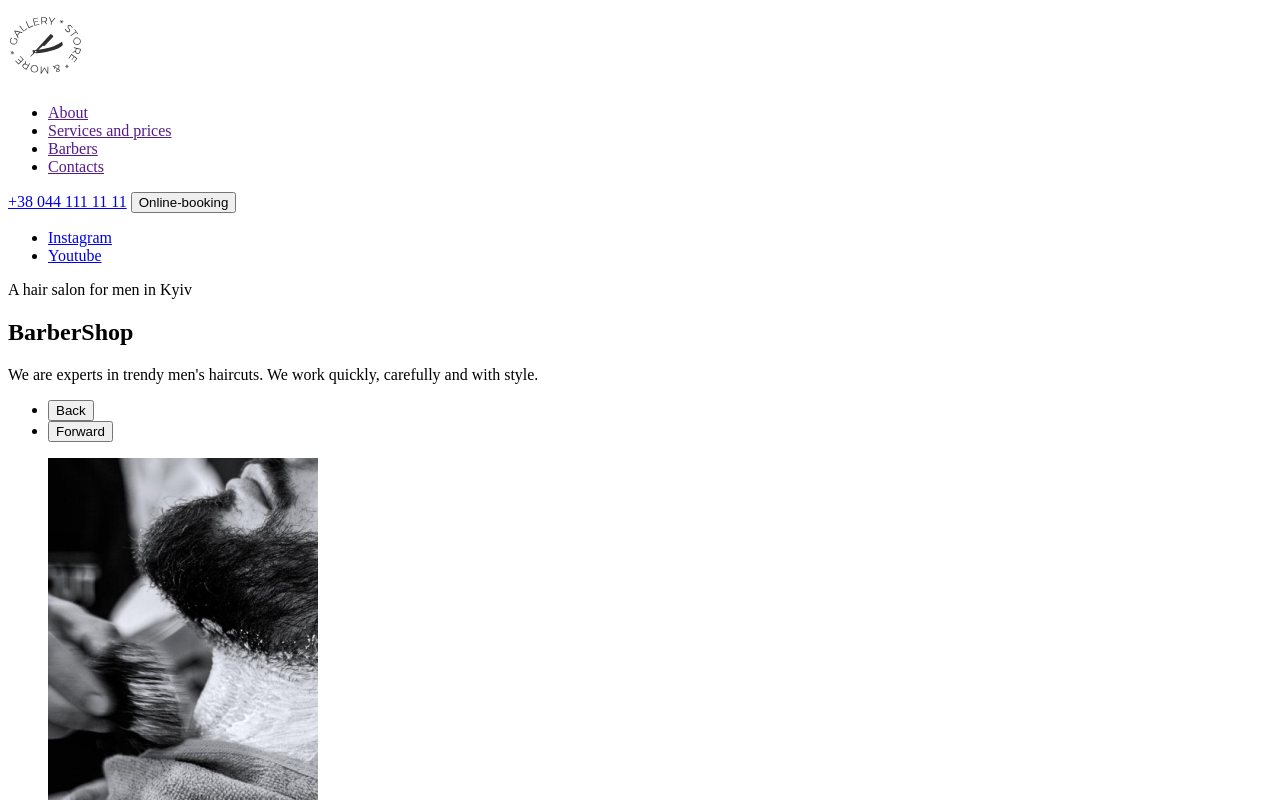
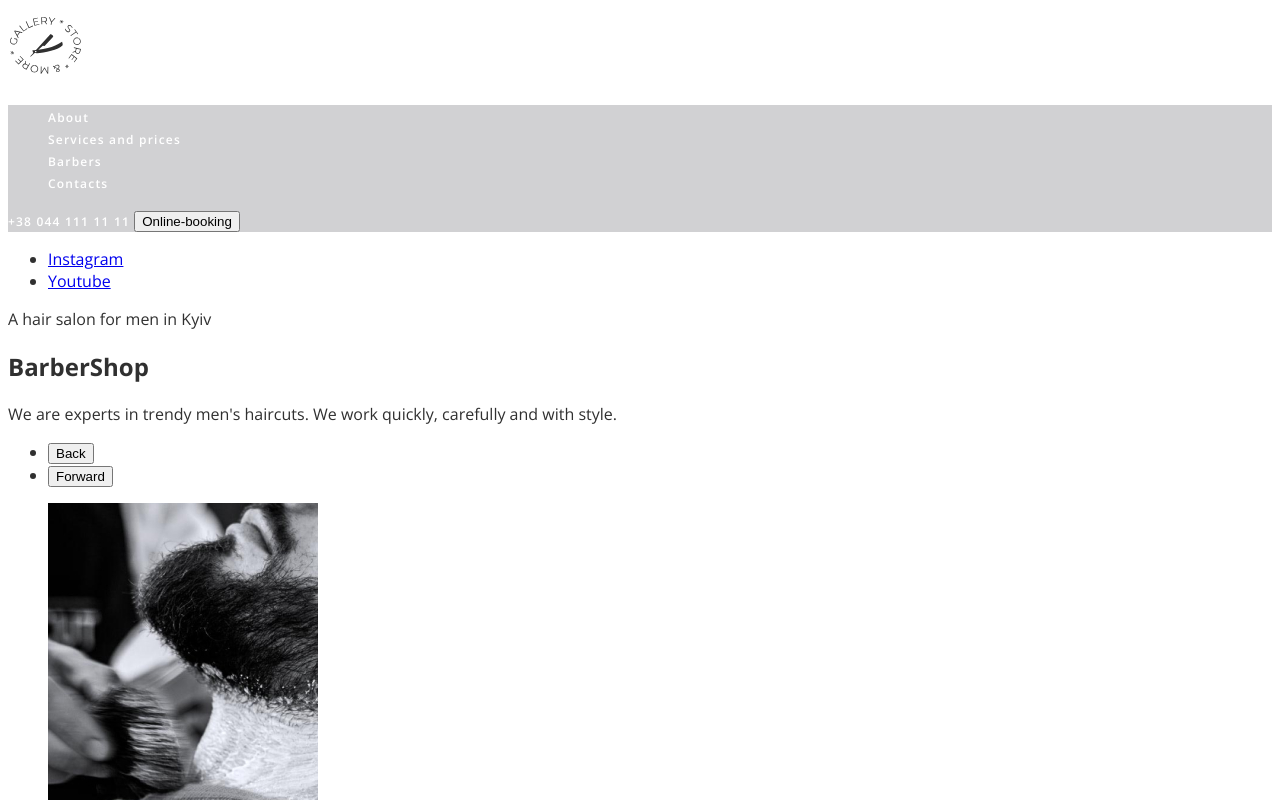
Before and after one commit to Alinemis/barber-shop, a plain HTML site: page index.html in a window 1280 px wide. Shown: the top 800 px of the page. Drawn offline with nearby package versions, Linux system fonts and the light colour scheme.

Commit message:
update index.html

```diff
--- a/index.html
+++ b/index.html
@@ -5,36 +5,50 @@
     <meta http-equiv="X-UA-Compatible" content="IE=edge" />
     <meta name="viewport" content="width=device-width, initial-scale=1.0" />
     <title>Document</title>
+    <!-- fonts -->
+    <link rel="preconnect" href="https://fonts.googleapis.com" />
+    <link rel="preconnect" href="https://fonts.gstatic.com" crossorigin />
+    <link
+      href="https://fonts.googleapis.com/css2?family=Open+Sans:wght@400;600;700&family=Raleway:wght@700&display=swap"
+      rel="stylesheet"
+    />
+    <!-- style css -->
+    <link rel="stylesheet" href="./css/style.css" />
   </head>
   <body>
     <!--header-->
-    <header>
-      <a href="./index.html">
+    <header class="header">
+      <a class="header-logo link" href="./index.html">
         <img
+          class="header-img"
           src="./image/header/logo.svg"
           alt="BarberShop logo"
           width="76"
           height="76"
         />
       </a>
-      <nav>
-        <ul>
-          <li>
-            <a href="">About</a>
+      <section class="header-section">
+        <nav class="header-nav">
+          <ul class="header-list list">
+            <li class="header-item">
+              <a class="header-link link" href="">About</a>
             </li>
-          <li>
-            <a href="">Services and prices</a>
+            <li class="header-item">
+              <a class="header-link link" href="">Services and prices</a>
             </li>
-          <li>
-            <a href="">Barbers</a>
+            <li class="header-item">
+              <a class="header-link link" href="">Barbers</a>
             </li>
-          <li>
-            <a href="">Contacts</a>
+            <li class="header-item">
+              <a class="header-link link" href="">Contacts</a>
             </li>
           </ul>
         </nav>
-      <a href="tel:+380441111111">+38 044 111 11 11</a>
-      <button type="button">Online-booking</button>
+        <a class="header-tel link" href="tel:+380441111111"
+          >+38 044 111 11 11</a
+        >
+        <button class="header-btn" type="button">Online-booking</button>
+      </section>
     </header>
     <!--main-->
     <main>
@@ -206,7 +220,7 @@
             <img
               src="./image/gallery/img1.jpg"
               alt="Barber cuts hair with a machine"
-              widht="270"
+              width="270"
               height="360"
             />
           </li>
@@ -214,7 +228,7 @@
             <img
               src="./image/gallery/img2.jpg"
               alt="Barber applies shaving foam"
-              widht="270"
+              width="270"
               height="360"
             />
           </li>
@@ -222,7 +236,7 @@
             <img
               src="./image/gallery/img3.jpg"
               alt="Barber puts a warm towel on his face"
-              widht="270"
+              width="270"
               height="360"
             />
           </li>
@@ -230,7 +244,7 @@
             <img
               src="./image/gallery/img4.jpg"
               alt="Barber cuts hair with a blade"
-              widht="270"
+              width="270"
               height="360"
             />
           </li>
```
Lines whose indentation alone changed are shown as unchanged.
